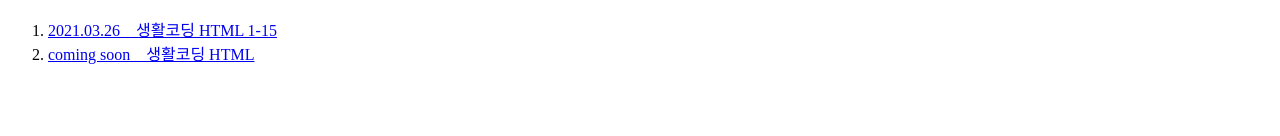
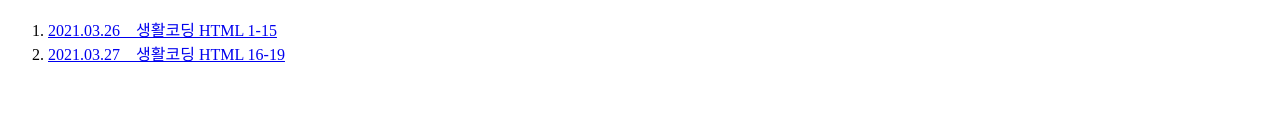
Before and after one commit to yull13/web1, a plain HTML site: page index.html in a window 1280 px wide. Shown: the part 1232-1368 px from the top of the page. Drawn offline with Linux system fonts and the light colour scheme.

Commit message:
Add files via upload

```diff
--- a/index.html
+++ b/index.html
@@ -19,7 +19,7 @@
 <h2> Curiculum </h2>
   <ol>
     <li><a href="1.html"> 2021.03.26 _ 생활코딩 HTML 1-15</a></li>
-    <li><a href="2.html"> coming soon _ 생활코딩 HTML</a></li>
+    <li><a href="2.html"> 2021.03.27 _ 생활코딩 HTML 16-19</a></li>
   </ol>
 <br><br><br><br><br>
 
```
